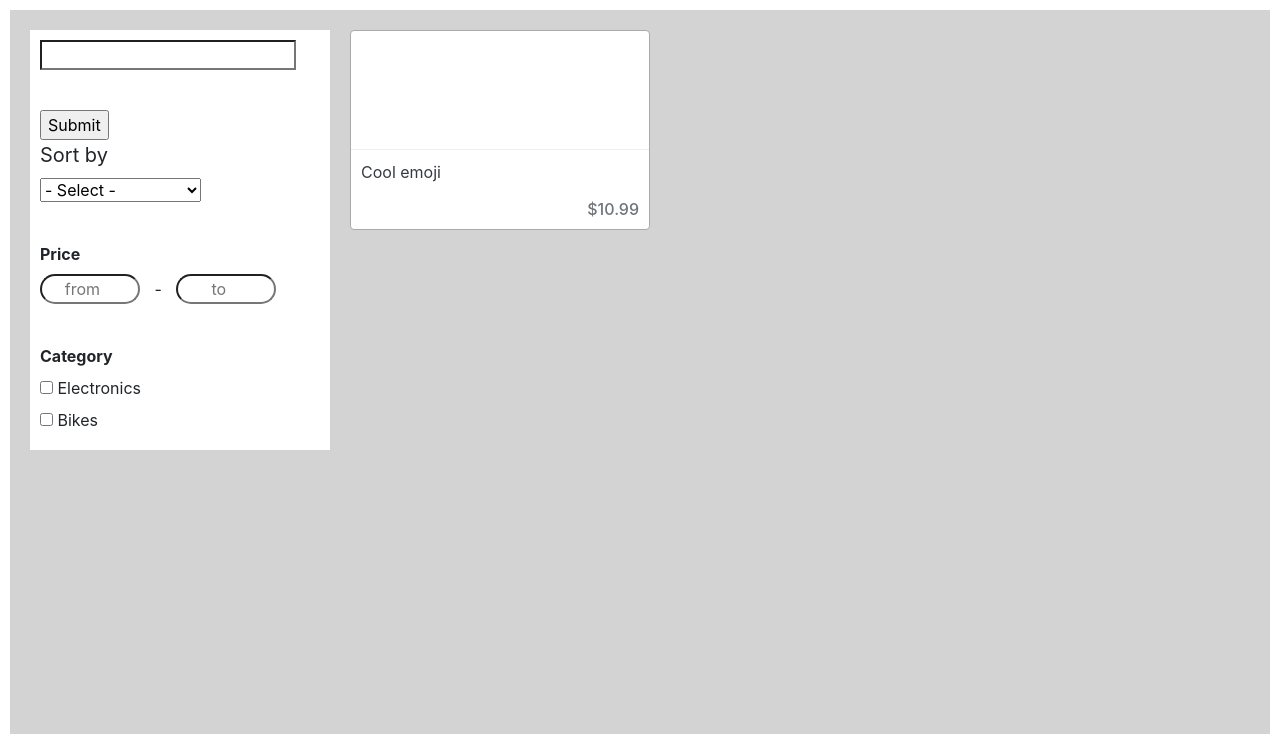
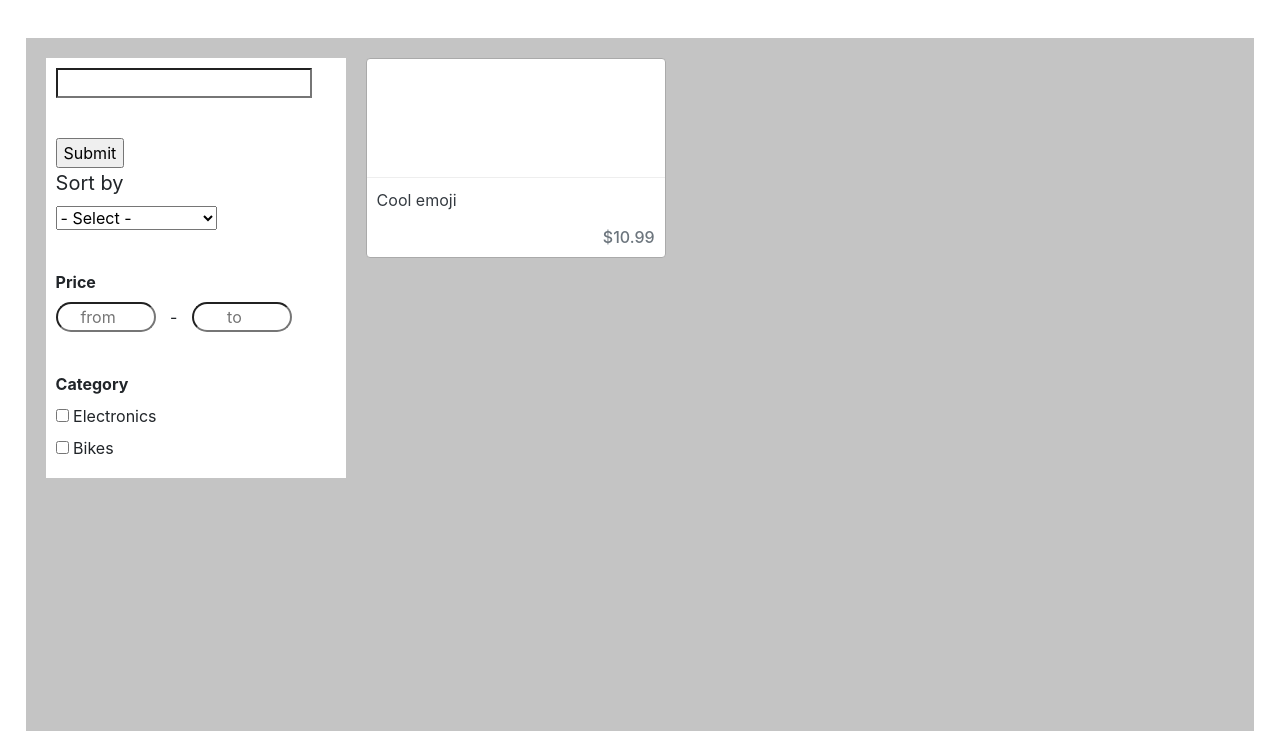
Before and after one commit to Kartm/e-bazaar, a Django app: page / in a window 1280 px wide. Shown: the part 56-800 px from the top of the page. Run offline with Django 3.2, Linux system fonts and the light colour scheme; data comes from the database, SQL or seed files in the repository.

Commit message:
Reformat to match common UI

```diff
--- a/offers/templates/offers/offer_list.html
+++ b/offers/templates/offers/offer_list.html
@@ -2,16 +2,18 @@
 
 {% block content %}
 
+
+
+    <div style="display: flex; height: 100%; overflow-y: scroll; margin: 3% 2% 1%; padding: 20px; align-items: flex-start; background-color: #C4C4C4">
+        <form method="get" style="width: 300px; margin-right: 20px; padding: 10px; background-color: white">
             {% if user.is_authenticated %}
                 <div>
-        <button style="float: right; margin-top: 10px; margin-right: 10px">
+                    <button style="float: right; margin: 10px 10px 56px;">
                         <a href="{% url 'offers:offer_create_view' %}">Add new offer</a>
                     </button>
                 </div>
             {% endif %}
 
-    <div style="display: flex; height: 100%; overflow-y: scroll; margin: 10px; padding: 20px; align-items: flex-start; background-color: lightgrey">
-            <form method="get" style="width: 300px; margin-right: 20px; padding: 10px; background-color: white">
             <input type="search" name="search" style="margin-bottom: 40px">
             <input type="submit">
 
@@ -28,21 +30,25 @@
             <br/>
             <label for="low" style="margin-top: 40px; font-weight: bold">Price</label>
             <br/>
-                <input id="low" type="number" name="low" placeholder="from" style="width: 100px; text-align: center; border-radius: 25px">
+            <input id="low" type="number" name="low" placeholder="from"
+                   style="width: 100px; text-align: center; border-radius: 25px">
             <span style="margin-left: 10px; margin-right: 10px">-</span>
-                <input type="number" name="high" placeholder="to" style="width: 100px; text-align: center; border-radius: 25px">
+            <input type="number" name="high" placeholder="to"
+                   style="width: 100px; text-align: center; border-radius: 25px">
 
             <br/>
             <fieldset style="margin-top: 40px">
                 <legend style="font-weight: bold; font-size: 16px">Category</legend>
                 {% for category in categories %}
                     <div>
-                            <input type="checkbox" id="{{category}}" name="category[]" value="{{category}}">
-                            <label for="{{category}}">{{category}}</label>
+                        <input type="checkbox" id="{{ category }}" name="category[]" value="{{ category }}">
+                        <label for="{{ category }}">{{ category }}</label>
                     </div>
                 {% endfor %}
             </fieldset>
         </form>
+
+
         {% include "./components/offer_grid.html" with offers=offers %}
     </div>
 
```
Lines whose indentation alone changed are shown as unchanged.
